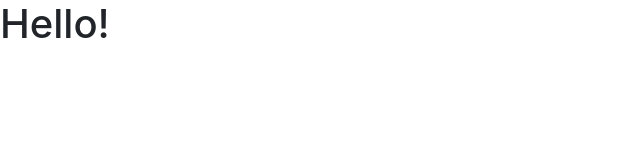
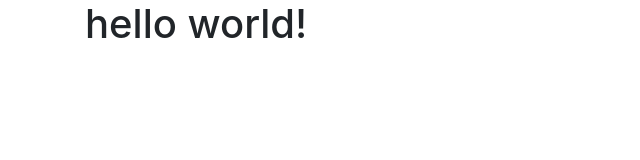
Before and after one commit to Akswii/weekend_trip, a plain HTML site: page index.html in a window 1280 px wide. Shown: the whole page, without its empty margins (0-640 px from the left). Drawn offline with nearby package versions, Linux system fonts and the light colour scheme.

Commit message:
Add bootstrap grid

```diff
--- a/index.html
+++ b/index.html
@@ -8,6 +8,12 @@
     <link rel="stylesheet" href="https://stackpath.bootstrapcdn.com/bootstrap/4.3.1/css/bootstrap.min.css" integrity="sha384-ggOyR0iXCbMQv3Xipma34MD+dH/1fQ784/j6cY/iJTQUOhcWr7x9JvoRxT2MZw1T" crossorigin="anonymous">
 </head>
 <body>
-            <h1>Hello!</h1>
+	<div class="container">
+		<div class="row">
+			<div class="col">
+				<h1>hello world!</h1>
+			</div>
+		</div>
+	</div>
 </body>
 </html>
```
